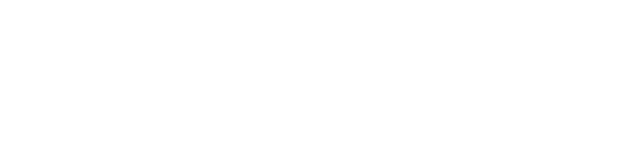
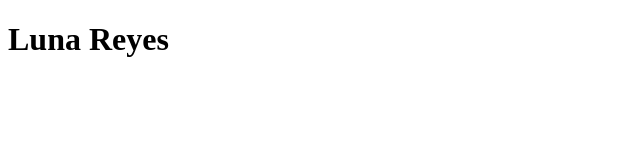
Before and after one commit to lunajrc/lunajrc.github.io, a plain HTML site: page index.html in a window 1280 px wide. Shown: the whole page, without its empty margins (0-640 px from the left). Drawn offline with Linux system fonts and the light colour scheme.

Commit message:
Luna Reyes

```diff
--- a/index.html
+++ b/index.html
@@ -6,6 +6,8 @@
     <title>Mi primera web</title>
 </head>
 <body>
+    <h1>Luna Reyes</h1>
+
 
 </body>
 </html>
```
